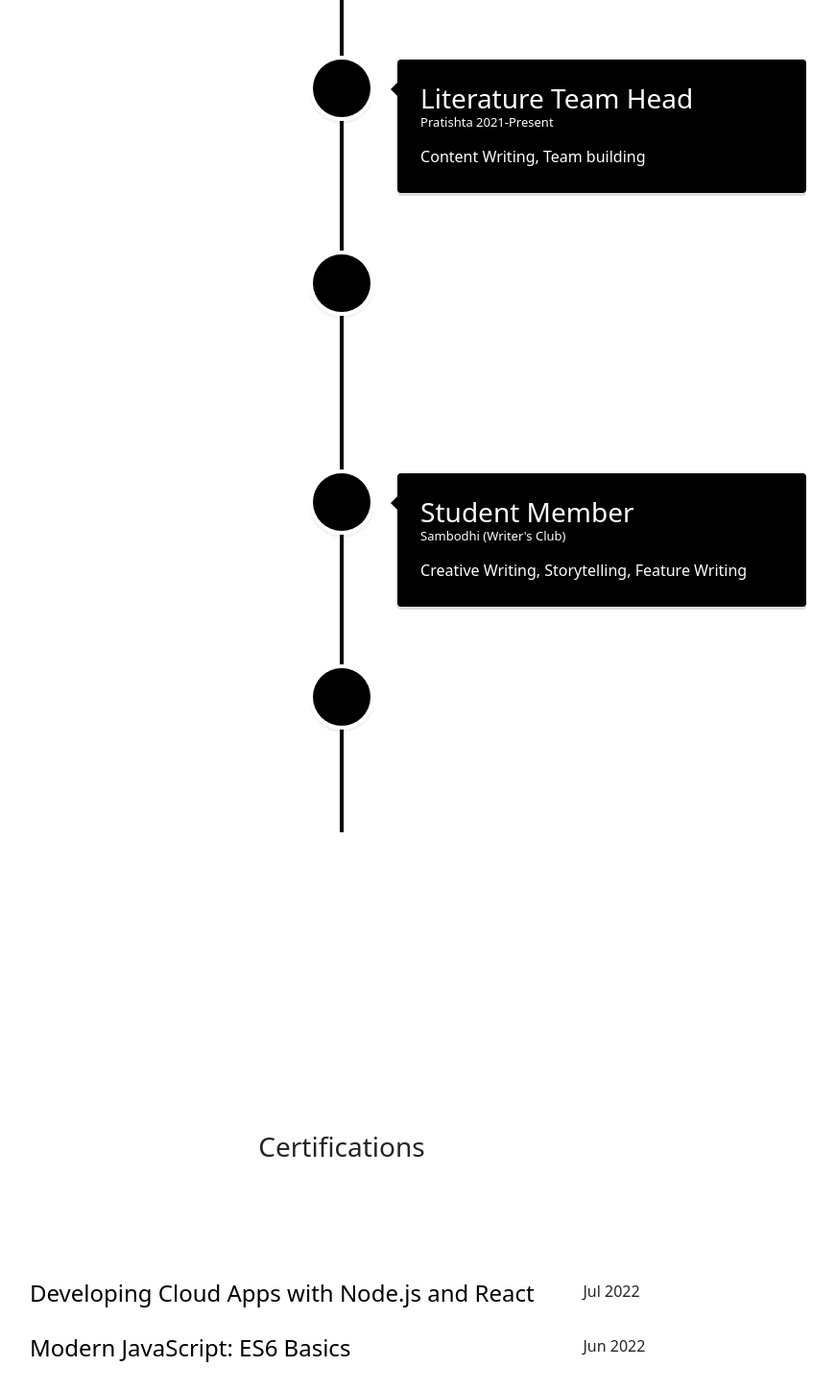
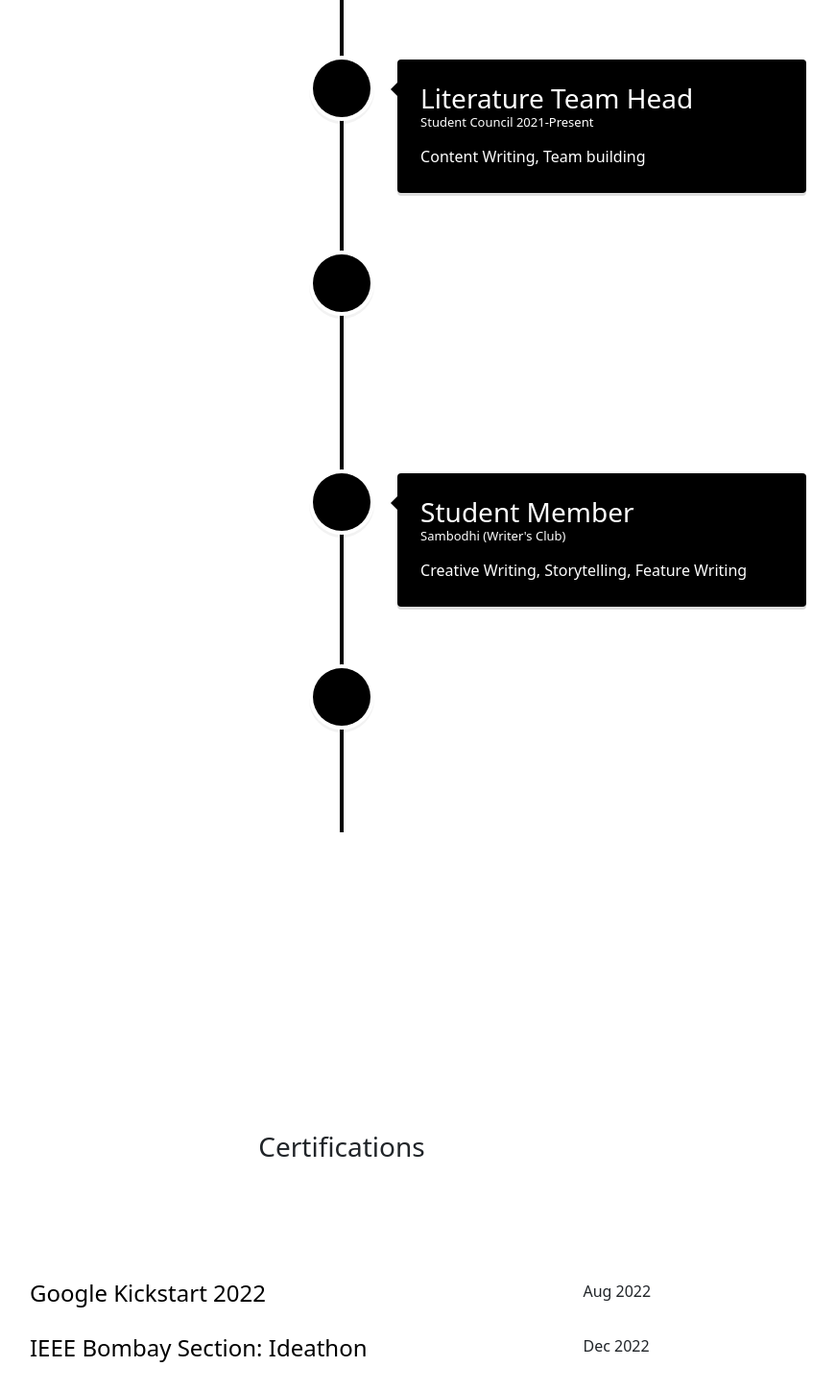
Before and after one commit to nidhiparab/nidhiparab.github.io, a React (Create React App) app in the folder frontend/: page / in a window 1280 px wide. Shown: the part 6300-7749 px from the top of the page at 96% size, without its empty margins (284-1155 px from the left). Built offline with nearby package versions, Linux system fonts and the light colour scheme.

Commit message:
update certificates

```diff
--- a/frontend/src/components/certification/Certification.jsx
+++ b/frontend/src/components/certification/Certification.jsx
@@ -5,6 +5,16 @@ import { Row, Col, Container } from 'react-bootstrap';
 
 const Certification = () => {
 	const accordionData = [
+		{
+			title: 'Google Kickstart 2022',
+			certilink: 'https://drive.google.com/file/d/1V49wCqRFsmli2ZvKJCLM4fZDDs69dEQR/view?usp=sharing',
+			date: 'Aug 2022'
+		},
+		{
+			title: 'IEEE Bombay Section: Ideathon',
+			certilink: 'https://drive.google.com/file/d/1DIMokVUU45ovL85Kb-b8xFDHpi0S5wW_/view?usp=sharing',
+			date: 'Dec 2022'
+		},
 		{
 			title: 'Developing Cloud Apps with Node.js and React',
 			certilink: 'https://www.coursera.org/account/accomplishments/certificate/MTZB9JJNP7KP',
@@ -27,7 +37,7 @@ const Certification = () => {
 		},
 		{
 			title: 'Silver Elite Certification for Programming in Java',
-			certilink: 'https://triplebyte.com/tb/nidhi-parab-vlxiqva/certificate',
+			certilink: 'https://drive.google.com/file/d/1uQSTsOiDeUrWIMYX28oP7V08Dl0b3KFD/view?usp=sharing',
 			date: 'Nov 2021'
 		},
 
--- a/frontend/src/components/nav/nav.css
+++ b/frontend/src/components/nav/nav.css
@@ -2,8 +2,9 @@
   display: none !important;
 }
 nav.navbar {
-    padding: 18px 0;
+    padding: 18px 0 0 0;
     position: fixed;
+    background-color: white;
     width: 100%;
     top: 0;
     z-index: 9999;
--- a/frontend/src/components/positions/Positions.jsx
+++ b/frontend/src/components/positions/Positions.jsx
@@ -30,7 +30,7 @@ function Experience() {
 						iconStyle={{ background: 'rgb(0, 0, 0)', color: '#fff' }}
 					>
 						<h3 className="vertical-timeline-element-title">Literature Team Head</h3>
-						<h6 className="vertical-timeline-element-subtitle">Pratishta 2021-Present</h6>
+						<h6 className="vertical-timeline-element-subtitle">Student Council 2021-Present</h6>
 						<p>Content Writing, Team building</p>
 					</VerticalTimelineElement>
 					<VerticalTimelineElement
```
